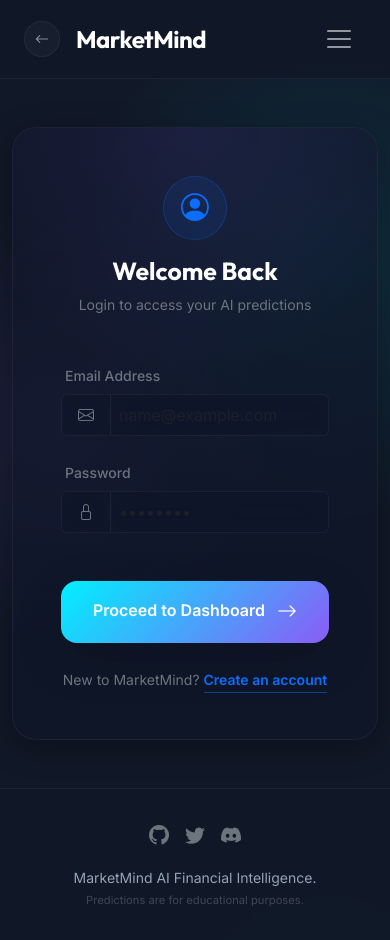
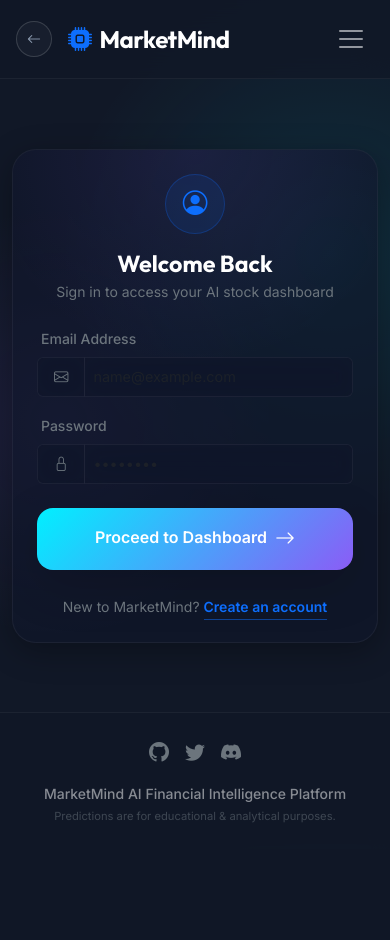
Before and after one commit to HarshalSangle27/marketMind, a Flask app: page /login in a window 390 px wide. After the commit the page ends 823 px from the top, so only its background shows below. Run offline with Flask 3, Linux system fonts and the light colour scheme.

Commit message:
Perf: Optimize speed with parallel fetching and caching, fix auth form loaders, and enhance mobile responsiveness

```diff
--- a/app/static/css/style.css
+++ b/app/static/css/style.css
@@ -350,3 +350,75 @@ footer {
     background-attachment: fixed;
     background-blend-mode: overlay, normal, normal;
 }
+
+/* ==========================================================================
+   MOBILE & RESPONSIVE BREAKPOINTS
+   ========================================================================== */
+
+@media (max-width: 991.98px) {
+    .navbar-collapse {
+        background: rgba(15, 23, 42, 0.95);
+        backdrop-filter: blur(20px);
+        -webkit-backdrop-filter: blur(20px);
+        border: 1px solid rgba(255, 255, 255, 0.1);
+        border-radius: 16px;
+        padding: 1.25rem;
+        box-shadow: 0 10px 30px rgba(0, 0, 0, 0.5);
+    }
+}
+
+@media (max-width: 768px) {
+    .glass-panel {
+        padding: 18px;
+        border-radius: 16px;
+    }
+
+    .display-1 {
+        font-size: calc(1.8rem + 2.5vw) !important;
+    }
+
+    .display-3 {
+        font-size: calc(1.6rem + 1.8vw) !important;
+    }
+
+    .display-5 {
+        font-size: calc(1.3rem + 1.2vw) !important;
+    }
+
+    .search-wrapper {
+        width: 100% !important;
+    }
+}
+
+@media (max-width: 576px) {
+    .glass-panel {
+        padding: 16px;
+        border-radius: 14px;
+    }
+
+    h1, .h1 { font-size: 1.65rem; }
+    h2, .h2 { font-size: 1.45rem; }
+    h3, .h3 { font-size: 1.25rem; }
+
+    .btn-primary {
+        padding: 0.55rem 1.2rem;
+    }
+
+    .input-group-text, .form-control {
+        font-size: 0.9rem !important;
+    }
+
+    /* Table adjustments */
+    .table-responsive {
+        border-radius: 12px;
+        border: 1px solid rgba(255, 255, 255, 0.05);
+    }
+
+    .table th, .table td {
+        white-space: nowrap;
+    }
+
+    footer {
+        padding: 1.5rem 1rem;
+    }
+}
--- a/app/templates/base.html
+++ b/app/templates/base.html
@@ -17,41 +17,41 @@
     </div>
 
     <nav class="navbar navbar-expand-lg sticky-top">
-        <div class="container-fluid px-4">
+        <div class="container-fluid px-lg-4 px-3">
             <div class="d-flex align-items-center">
                 {% if request.endpoint != 'stocks.home' %}
-                <a href="{{ url_for('stocks.home') }}" class="btn btn-sm btn-outline-secondary me-3 rounded-circle d-flex align-items-center justify-content-center" style="width: 36px; height: 36px;">
+                <a href="{{ url_for('stocks.home') }}" class="btn btn-sm btn-outline-secondary me-3 rounded-circle d-flex align-items-center justify-content-center" style="width: 36px; height: 36px; border-color: rgba(255,255,255,0.15);" title="Back to Home" aria-label="Back to Home">
                     <i class="bi bi-arrow-left"></i>
                 </a>
                 {% endif %}
 
-                <a class="navbar-brand fw-bold text-white d-flex align-items-center" href="{{ url_for('stocks.home') }}">
-                    MarketMind
+                <a class="navbar-brand fw-bold text-white d-flex align-items-center gap-2" href="{{ url_for('stocks.home') }}">
+                    <i class="bi bi-cpu-fill text-primary"></i> MarketMind
                 </a>
             </div>
 
-            <button class="navbar-toggler navbar-dark border-0 shadow-none" type="button" data-bs-toggle="collapse" data-bs-target="#navbarNav">
+            <button class="navbar-toggler navbar-dark border-0 shadow-none p-2" type="button" data-bs-toggle="collapse" data-bs-target="#navbarNav" aria-controls="navbarNav" aria-expanded="false" aria-label="Toggle navigation">
                 <span class="navbar-toggler-icon"></span>
             </button>
 
-            <div class="collapse navbar-collapse" id="navbarNav">
-                <ul class="navbar-nav ms-auto align-items-center">
+            <div class="collapse navbar-collapse mt-3 mt-lg-0" id="navbarNav">
+                <ul class="navbar-nav ms-auto align-items-lg-center gap-2">
                     {% if current_user.is_authenticated %}
-                        <li class="nav-item me-4">
+                        <li class="nav-item me-lg-2">
                             <div class="d-flex align-items-center badge-glass px-3 py-2">
-                                <i class="bi bi-person-circle text-secondary me-2"></i>
-                                <span class="text-white">{{ current_user.username }}</span>
+                                <i class="bi bi-person-circle text-primary me-2"></i>
+                                <span class="text-white fw-medium">{{ current_user.username }}</span>
                             </div>
                         </li>
                         <li class="nav-item">
-                            <a href="{{ url_for('auth.logout') }}" class="btn btn-sm btn-outline-danger px-3 py-2 fw-medium">Logout</a>
+                            <a href="{{ url_for('auth.logout') }}" class="btn btn-sm btn-outline-danger px-3 py-2 fw-medium w-100 w-lg-auto">Logout</a>
                         </li>
                     {% else %}
-                        <li class="nav-item me-3">
-                            <a href="{{ url_for('auth.login') }}" class="nav-link">Login</a>
+                        <li class="nav-item me-lg-2">
+                            <a href="{{ url_for('auth.login') }}" class="nav-link px-3 text-lg-start text-center">Login</a>
                         </li>
                         <li class="nav-item">
-                            <a href="{{ url_for('auth.signup') }}" class="btn btn-primary px-4">Sign Up</a>
+                            <a href="{{ url_for('auth.signup') }}" class="btn btn-primary px-4 py-2 w-100 w-lg-auto">Sign Up</a>
                         </li>
                     {% endif %}
                 </ul>
@@ -63,10 +63,12 @@
         {% if messages %}
             <div class="container mt-4 animate-in">
                 {% for category, message in messages %}
-                    <div class="alert alert-{{ category }} glass-panel py-3 d-flex align-items-center alert-dismissible fade show border-{{ category }}" role="alert" style="background: rgba(var(--bs-{{ category }}-rgb), 0.1);">
+                    <div class="alert alert-{{ category }} glass-panel py-3 d-flex align-items-center alert-dismissible fade show border-{{ category }}" role="alert" style="background: rgba(var(--bs-{{ category }}-rgb), 0.15);">
                         {% if category == 'success' %}<i class="bi bi-check-circle-fill text-success fs-4 me-3"></i>{% endif %}
                         {% if category == 'danger' or category == 'error' %}<i class="bi bi-exclamation-triangle-fill text-danger fs-4 me-3"></i>{% endif %}
-                        <div class="text-white fw-medium">{{ message }}</div>
+                        {% if category == 'info' %}<i class="bi bi-info-circle-fill text-info fs-4 me-3"></i>{% endif %}
+                        {% if category == 'warning' %}<i class="bi bi-exclamation-diamond-fill text-warning fs-4 me-3"></i>{% endif %}
+                        <div class="text-white fw-medium ms-1">{{ message }}</div>
                         <button type="button" class="btn-close btn-close-white" data-bs-dismiss="alert" aria-label="Close"></button>
                     </div>
                 {% endfor %}
@@ -81,23 +83,38 @@
     <footer>
         <div class="container d-flex flex-column align-items-center">
             <div class="d-flex mb-3 gap-3">
-                <a href="#" class="text-secondary text-decoration-none hover-white"><i class="bi bi-github fs-5"></i></a>
-                <a href="#" class="text-secondary text-decoration-none hover-white"><i class="bi bi-twitter fs-5"></i></a>
-                <a href="#" class="text-secondary text-decoration-none hover-white"><i class="bi bi-discord fs-5"></i></a>
+                <a href="#" class="text-secondary text-decoration-none hover-white" aria-label="GitHub"><i class="bi bi-github fs-5"></i></a>
+                <a href="#" class="text-secondary text-decoration-none hover-white" aria-label="Twitter"><i class="bi bi-twitter fs-5"></i></a>
+                <a href="#" class="text-secondary text-decoration-none hover-white" aria-label="Discord"><i class="bi bi-discord fs-5"></i></a>
             </div>
-            <small>MarketMind AI Financial Intelligence.</small>
-            <small class="text-secondary opacity-50 mt-1" style="font-size: 0.7rem;">Predictions are for educational purposes.</small>
+            <small class="fw-medium text-white-50">MarketMind AI Financial Intelligence Platform</small>
+            <small class="text-secondary opacity-50 mt-1" style="font-size: 0.7rem;">Predictions are for educational & analytical purposes.</small>
         </div>
     </footer>
 
     <script src="https://cdn.jsdelivr.net/npm/bootstrap@5.3.0/dist/js/bootstrap.bundle.min.js"></script>
     <script>
-        function showLoader() { document.getElementById('loadingOverlay').style.display = 'flex'; }
-        // Attach loader to regular forms (exclude specific ones like search if we want it fast)
-        document.querySelectorAll('form').forEach(f => {
-            if(!f.classList.contains('no-loader')) f.addEventListener('submit', showLoader);
+        function showLoader() {
+            const overlay = document.getElementById('loadingOverlay');
+            if (overlay) overlay.style.display = 'flex';
+        }
+        function hideLoader() {
+            const overlay = document.getElementById('loadingOverlay');
+            if (overlay) overlay.style.display = 'none';
+        }
+
+        // Hide overlay automatically on load or back/forward cache restore
+        window.addEventListener('pageshow', hideLoader);
+        document.addEventListener('DOMContentLoaded', hideLoader);
+
+        // Attach loader trigger to long-running navigation elements
+        document.querySelectorAll('.load-trigger').forEach(l => {
+            l.addEventListener('click', function(e) {
+                if (!e.ctrlKey && !e.metaKey && !e.shiftKey) {
+                    showLoader();
+                }
+            });
         });
-        document.querySelectorAll('.load-trigger').forEach(l => l.addEventListener('click', showLoader));
     </script>
     {% block scripts %}{% endblock %}
 </body>
--- a/app/templates/index.html
+++ b/app/templates/index.html
@@ -49,6 +49,7 @@
                     <div class="progress-bar bg-success" role="progressbar" style="width: {{ market_health.adv_pct }}%;" aria-valuenow="{{ market_health.adv_pct }}" aria-valuemin="0" aria-valuemax="100"></div>
                     <div class="progress-bar bg-danger" role="progressbar" style="width: {{ market_health.dec_pct }}%;" aria-valuenow="{{ market_health.dec_pct }}" aria-valuemin="0" aria-valuemax="100"></div>
                 </div>
+                <p class="text-white-50 small text-center mt-2 mb-0 d-block d-md-none">{{ market_health.text }}</p>
             </div>
 
         </div>
--- a/app/templates/login.html
+++ b/app/templates/login.html
@@ -1,37 +1,40 @@
 {% extends "base.html" %}
 
 {% block content %}
-<div class="container d-flex justify-content-center align-items-center flex-grow-1 py-5 animate-in delay-1" style="min-height: 80vh;">
-    <div class="glass-panel p-5 position-relative overflow-hidden" style="width: 100%; max-width: 450px; border-radius: 24px;">
+<div class="container d-flex justify-content-center align-items-center flex-grow-1 py-4 py-sm-5 animate-in delay-1" style="min-height: 75vh;">
+    <div class="glass-panel p-4 p-sm-5 position-relative overflow-hidden" style="width: 100%; max-width: 440px; border-radius: 24px;">
         <!-- Glowing Orb Background -->
         <div class="position-absolute top-0 start-50 translate-middle w-100 h-100 opacity-50" style="background: radial-gradient(circle, rgba(139, 92, 246, 0.2) 0%, transparent 70%); pointer-events: none; z-index: 0;"></div>
 
-        <div class="text-center mb-5 position-relative z-1">
-            <div class="d-inline-flex align-items-center justify-content-center bg-primary bg-opacity-10 text-primary rounded-circle mb-3 border border-primary border-opacity-25" style="width: 64px; height: 64px;">
-                <i class="bi bi-person-circle fs-1"></i>
+        <div class="text-center mb-4 mb-sm-5 position-relative z-1">
+            <div class="d-inline-flex align-items-center justify-content-center bg-primary bg-opacity-10 text-primary rounded-circle mb-3 border border-primary border-opacity-25" style="width: 60px; height: 60px;">
+                <i class="bi bi-person-circle fs-2"></i>
             </div>
-            <h2 class="fw-bold text-white mb-2">Welcome Back</h2>
-            <p class="text-secondary small">Login to access your AI predictions</p>
+            <h2 class="fw-bold text-white mb-1">Welcome Back</h2>
+            <p class="text-secondary small">Sign in to access your AI stock dashboard</p>
         </div>
 
-        <form method="POST" class="position-relative z-1">
-            <div class="mb-4">
+        <form method="POST" class="no-loader position-relative z-1" id="loginForm">
+            <div class="mb-3">
                 <label class="text-secondary small fw-medium mb-2 ms-1">Email Address</label>
                 <div class="input-group">
                     <span class="input-group-text border-end-0 px-3"><i class="bi bi-envelope text-secondary"></i></span>
-                    <input type="email" name="email" class="form-control border-start-0 ps-2 py-2 fs-6 shadow-none" placeholder="name@example.com" required>
+                    <input type="email" name="email" class="form-control border-start-0 ps-2 py-2 fs-6 shadow-none" placeholder="name@example.com" required autocomplete="email">
                 </div>
             </div>
 
-            <div class="mb-5">
+            <div class="mb-4">
                 <label class="text-secondary small fw-medium mb-2 ms-1">Password</label>
                 <div class="input-group">
                     <span class="input-group-text border-end-0 px-3"><i class="bi bi-lock text-secondary"></i></span>
-                    <input type="password" name="password" class="form-control border-start-0 ps-2 py-2 fs-6 shadow-none" placeholder="••••••••" required>
+                    <input type="password" name="password" class="form-control border-start-0 ps-2 py-2 fs-6 shadow-none" placeholder="••••••••" required autocomplete="current-password">
                 </div>
             </div>
 
-            <button type="submit" class="btn btn-primary w-100 py-3 rounded-4 fw-bold fs-6 shadow-lg hover-scale">Proceed to Dashboard <i class="bi bi-arrow-right ms-2 fs-5 align-middle"></i></button>
+            <button type="submit" id="submitBtn" class="btn btn-primary w-100 py-3 rounded-4 fw-bold fs-6 shadow-lg hover-scale">
+                <span id="btnText">Proceed to Dashboard <i class="bi bi-arrow-right ms-1 fs-5 align-middle"></i></span>
+                <span id="btnSpinner" class="d-none"><span class="spinner-border spinner-border-sm me-2" role="status" aria-hidden="true"></span> Signing in...</span>
+            </button>
         </form>
 
         <div class="text-center mt-4 position-relative z-1">
@@ -40,3 +43,18 @@
     </div>
 </div>
 {% endblock %}
+
+{% block scripts %}
+<script>
+    document.getElementById('loginForm')?.addEventListener('submit', function() {
+        const btn = document.getElementById('submitBtn');
+        const text = document.getElementById('btnText');
+        const spinner = document.getElementById('btnSpinner');
+        if (btn && text && spinner) {
+            btn.disabled = true;
+            text.classList.add('d-none');
+            spinner.classList.remove('d-none');
+        }
+    });
+</script>
+{% endblock %}
```
Also changed, not shown: app/routes/stocks.py (+85 -68 lines), app/templates/dashboard.html (+12 -13 lines), app/templates/prediction.html (+7 -7 lines), app/templates/signup.html (+29 -11 lines), app/utils/fetcher.py (+13 -7 lines).
